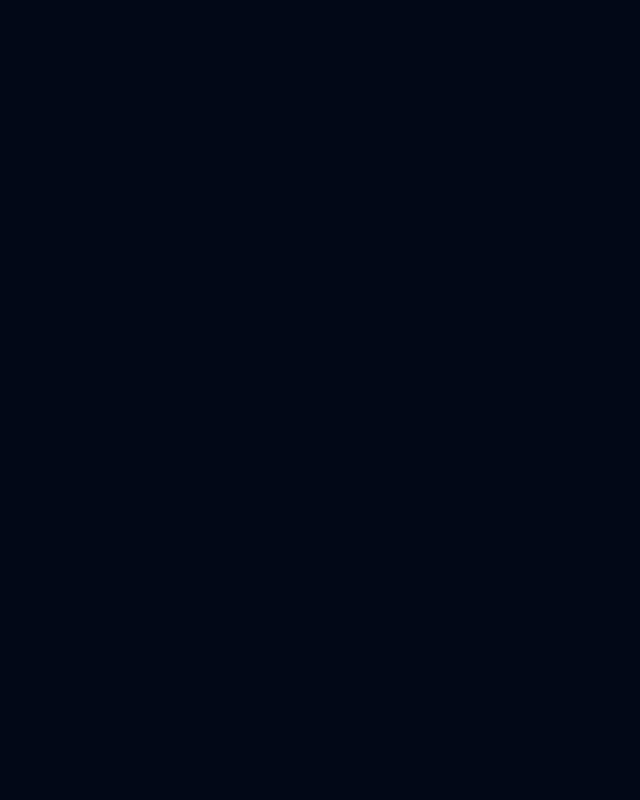
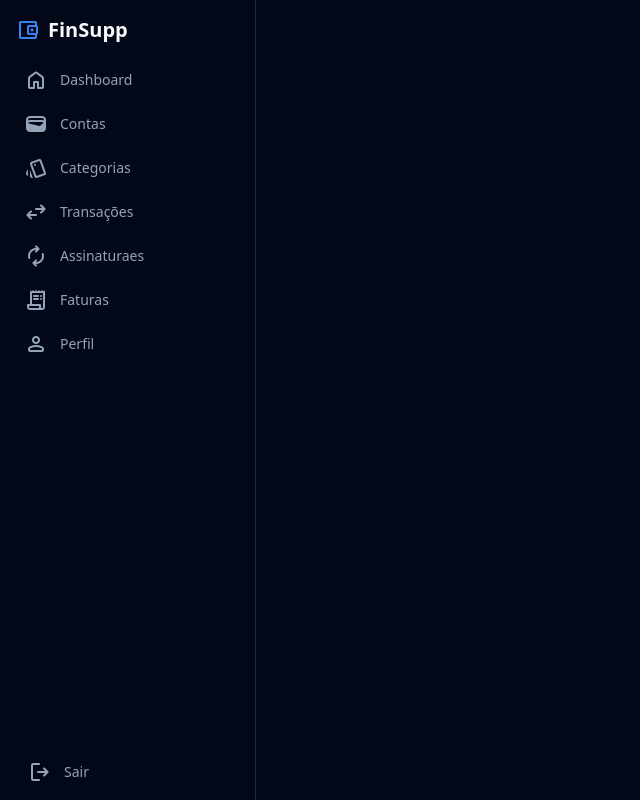
Before and after one commit to uGustavoB/FinSupp-Angular, an Angular app: page /sidebar in a window 1280 px wide. Before the commit this address led to /. Shown: the whole page, without its empty margins (0-640 px from the left). Built offline with nearby package versions, Linux system fonts and the light colour scheme.

Commit message:
Feat: First sidebar layout

```diff
--- a/src/app/components/default-login-layout/default-login-layout.component.ts
+++ b/src/app/components/default-login-layout/default-login-layout.component.ts
@@ -2,8 +2,6 @@ import { CommonModule } from '@angular/common';
 import { Component } from '@angular/core';
 import { MatIconModule } from '@angular/material/icon';
 import { MatFormFieldModule } from '@angular/material/form-field';
-import { FormBuilder, FormGroup, Validators } from '@angular/forms';
-import { trigger, transition, style, animate } from '@angular/animations';
 
 
 @Component({
--- /dev/null
+++ b/src/app/components/sidebar/sidebar.component.html
@@ -0,0 +1,26 @@
+<main class="flex h-screen overflow-hidden">
+  <nav class="hidden w-64 flex-shrink-0 border-r md:block">
+    <div class="flex h-full flex-col">
+      <div class="flex items-center justify-between px-4 py-2">
+        <a href="" class="flex items-center gap-2">
+          <mat-icon fontSet="material-symbols-rounded" class="lucide lucide-wallet h-6 w-6 text-primary mt-2">account_balance_wallet</mat-icon>
+          <span class="text-xl font-bold mt-2">FinSupp</span>
+        </a>
+      </div><!-- Logo and Title -->
+
+      <div class="space-y-1 px-3 py-2">
+        <a *ngFor="let link of links; let i = index" href="{{ link.route }}" class="flex items-center gap-3 rounded-lg px-3 py-2 text-sm transition-all hover:text-primary text-muted-foreground hover:bg-muted">
+          <mat-icon fontSet="material-symbols-rounded" class="lucide lucide-{{link.icon}} h-5 w-5 ">{{link.icon}}</mat-icon>
+          <span class="flex-1">{{link.name}}</span>
+        </a>
+      </div>
+
+      <div class="mt-auto px-3 py-2">
+        <button class="inline-flex items-center whitespace-nowrap rounded-md text-sm font-medium ring-offset-background transition-colors focus-visible:outline-none focus-visible:ring-2 focus-visible:ring-ring focus-visible:ring-offset-2 disabled:pointer-events-none disabled:opacity-50 [&_svg]:pointer-events-none [&_svg]:size-4 [&_svg]:shrink-0 hover:bg-accent hover:text-accent-foreground h-10 px-4 py-2 w-full justify-start gap-3 text-muted-foreground">
+          <mat-icon fontSet="material-symbols-rounded" class="h-5 w-5 ">logout</mat-icon>
+          <span class="">Sair</span>
+        </button>
+      </div>
+    </div>
+  </nav>
+</main>
--- /dev/null
+++ b/src/app/components/sidebar/sidebar.component.ts
@@ -0,0 +1,52 @@
+import { CommonModule } from '@angular/common';
+import { Component } from '@angular/core';
+import { MatIconModule } from '@angular/material/icon';
+
+@Component({
+  selector: 'app-sidebar',
+  imports: [
+    CommonModule,
+    MatIconModule
+  ],
+  templateUrl: './sidebar.component.html',
+  styleUrl: './sidebar.component.css'
+})
+export class SidebarComponent {
+  links = [
+    {
+      name: 'Dashboard',
+      icon: 'home',
+      route: '/dashboard'
+    },
+    {
+      name: 'Contas',
+      icon: 'wallet',
+      route: '/accounts'
+    },
+    {
+      name: 'Categorias',
+      icon: 'style',
+      route: '/categories'
+    },
+    {
+      name: 'Transações',
+      icon: 'swap_horiz',
+      route: '/transactions'
+    },
+    {
+      name: 'Assinaturaes',
+      icon: 'autorenew',
+      route: '/subscriptions'
+    },
+    {
+      name: 'Faturas',
+      icon: 'receipt_long',
+      route: '/bills'
+    },
+    {
+      name: 'Perfil',
+      icon: 'person',
+      route: '/profile'
+    }
+  ]
+}
```
Also changed, not shown: src/app/app.routes.ts (+7 -1 lines), src/app/components/sidebar/sidebar.component.css (added), 2 other files (tests, documents, lock files or other folders).
